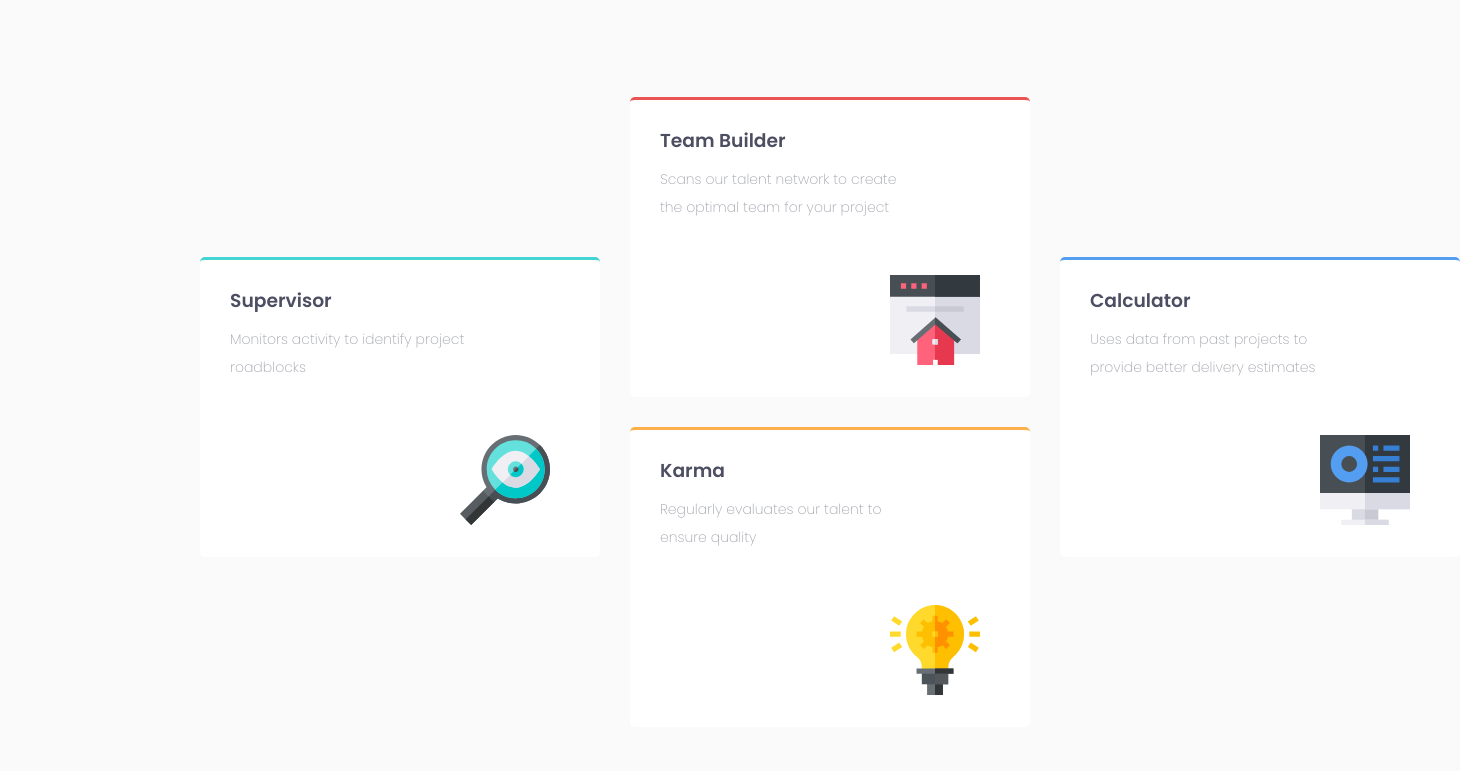
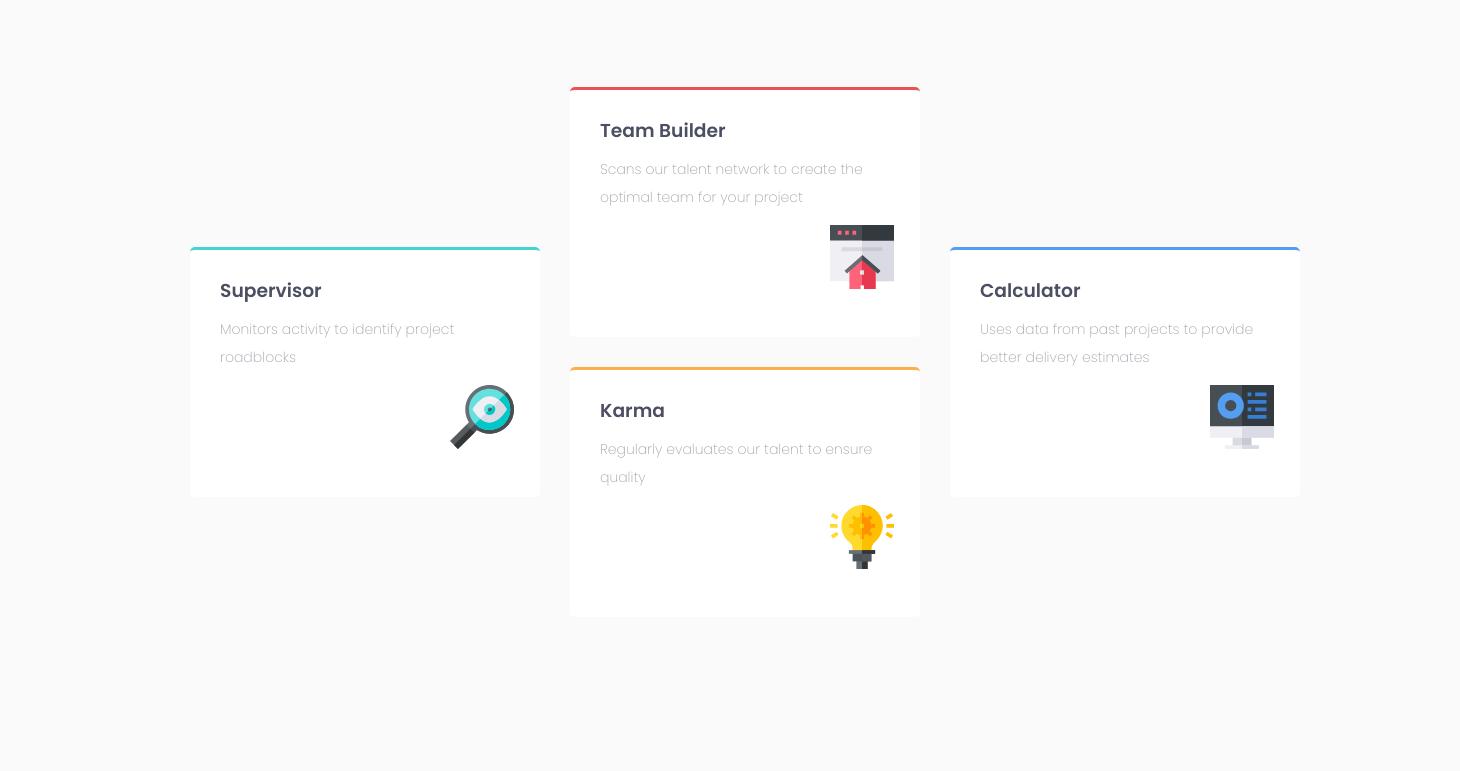
Before and after one commit to abdou202/four-card-feature-section-master, a plain HTML site: page index.html in a window 1280 px wide. Shown: the part 258-1029 px from the top of the page, 1460 px wide, since content can reach past the window. Drawn offline with Linux system fonts and the light colour scheme.

Commit message:
upload sucess

```diff
--- a/css/main.css
+++ b/css/main.css
@@ -9,7 +9,7 @@ body {
 }
 /* start four card */
 header {
-  padding: 100px;
+  padding: 90px;
 }
 header .container {
   width: 500px;
@@ -32,21 +32,21 @@ header .container h1:nth-of-type(2) {
 }
 header .container p {
   font-size: 16px;
-  font-weight: 200;
+  font-weight: 400;
   color: hsl(229, 6%, 66%);
   line-height: 1.5;
   text-align: center;
 }
 header .card-box {
   display: grid;
-  grid-template-columns: repeat(3, 400px);
-  grid-template-rows: 400px, 400px;
+  grid-template-columns: repeat(3, 350px);
+  grid-template-rows: 250px, 250px;
   gap: 30px;
   margin: 100px 100px;
 }
 header .card-box .box {
-  width: 400px;
-  height: 300px;
+  width: 350px;
+  height: 250px;
   border-radius: 5px;
   background-color: white;
 }
@@ -57,7 +57,7 @@ header .card-box .box {
 }
 .card-box .box p {
   font-size: 14px;
-  width: 250px;
+  width: 280px;
   font-weight: 200;
   color: hsl(229, 6%, 66%);
   line-height: 2;
@@ -65,8 +65,6 @@ header .card-box .box {
 }
 .card-box .box img {
   margin-left: 260px;
-  margin-top: 40px;
-  height: 90px;
 }
 .card-box .supervisor {
   grid-column: 1/2;
```
